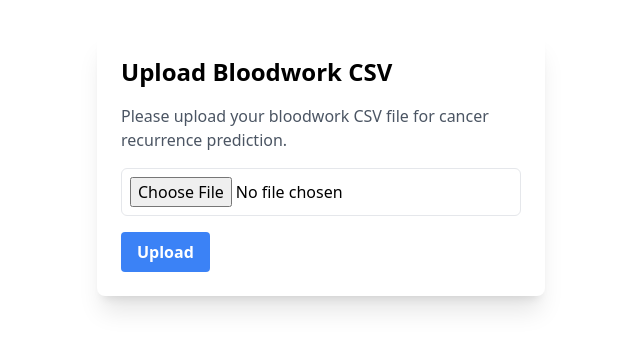
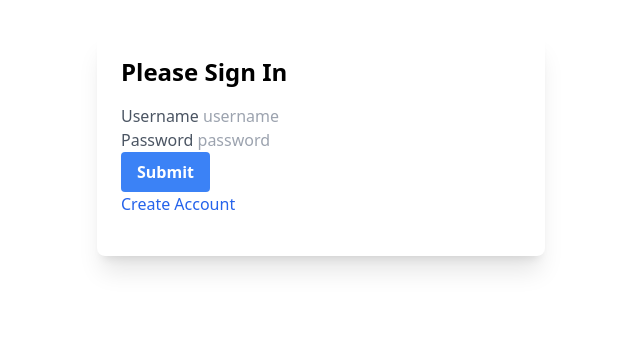
Before and after one commit to ChrisTague1/sdmay24-10, a SvelteKit app in the folder ai-cancer-ui/: page / in a window 1280 px wide. Shown: the top 350 px of the page, without its empty margins (319-959 px from the left). Built offline with nearby package versions, Linux system fonts and the light colour scheme.

Commit message:
added basic login

```diff
--- a/ai-cancer-ui/package.json
+++ b/ai-cancer-ui/package.json
@@ -24,6 +24,8 @@
     },
     "type": "module",
     "dependencies": {
-        "@tensorflow/tfjs": "^4.17.0"
+        "@tensorflow/tfjs": "^4.17.0",
+        "@tensorflow/tfjs-node": "^4.17.0",
+        "firebase": "^10.10.0"
     }
 }
--- a/ai-cancer-ui/src/routes/+page.svelte
+++ b/ai-cancer-ui/src/routes/+page.svelte
@@ -1,16 +1,63 @@
-<script lang='ts'>
-    import {enhance} from '$app/forms';
+<script>
+    // Import the functions you need from the SDKs you need
+    import { initializeApp } from "firebase/app";
+    import { getAnalytics } from "firebase/analytics";
+    // TODO: Add SDKs for Firebase products that you want to use
+    // https://firebase.google.com/docs/web/setup#available-libraries
+    // Your web app's Firebase configuration
+    // For Firebase JS SDK v7.20.0 and later, measurementId is optional
+    const firebaseConfig = {
+        apiKey: "AIzaSyCRArYuRx4hOIEntpd6sOj7PnwOzMG29A0",
+        authDomain: "sdmay24-10.firebaseapp.com",
+        projectId: "sdmay24-10",
+        storageBucket: "sdmay24-10.appspot.com",
+        messagingSenderId: "159889844134",
+        appId: "1:159889844134:web:f5f20aa862754ba2b29167",
+        measurementId: "G-E2BZSNX333"
+    };
+    // Initialize Firebase
+    const app = initializeApp(firebaseConfig);
+    const analytics = getAnalytics(app);
 
-    export let form;
+
+
+
+
+
+    import { goto } from "$app/navigation";
+    $: submit = async () =>
+    {
+        // @ts-ignore
+        if(document.getElementById("username").value==="admin"&&document.getElementById("password").value==="admin")
+        {
+            goto('/app')
+        }
+        else
+        {
+
+        }
+    }
+    function create()
+    {
+        console.log("HELLO")
+        goto('/create')
+    }
 </script>
-<div class="max-w-md mx-auto mt-8 p-6 bg-white rounded-lg shadow-xl">
-    <h2 class="text-2xl font-bold mb-4">Upload Bloodwork CSV</h2>
-    <p class="text-gray-600 mb-4">Please upload your bloodwork CSV file for cancer recurrence prediction.</p>
-    <form method='POST' enctype="multipart/form-data" use:enhance>
-        <input type="file" class="border rounded-md p-2 w-full mb-4" accept=".csv" name="cancerFile"/>
-        <button class="bg-blue-500 hover:bg-blue-700 text-white font-bold py-2 px-4 rounded">Upload</button>
+
+<main class="form-signin">
+    <form on:submit|preventDefault={submit}>
+        <div class="max-w-md mx-auto mt-8 p-6 bg-white rounded-lg shadow-xl">
+            <h1 class="text-2xl font-bold mb-4">Please Sign In</h1>
+            <div class="form-floating">
+                <label class="text-gray-600 mb-4">Username</label>
+                <input id="username" class="form-control" placeholder="username">
+            </div>
+            <div class="form-floating">
+                <label class="text-gray-600 mb-4">Password</label>
+                <input type="password" id="password" class="form-control" placeholder="password">
+            </div>
+            <button class="bg-blue-500 hover:bg-blue-700 text-white font-bold py-2 px-4 rounded" type="submit">Submit</button>
+            <p id="CreateAccount" class="text-blue-600 mb-4" on:click={create}>Create Account</p>
+        </div>
     </form>
-    {#if form}
-        <h2 class="mt-4 text-2xl font-bold">{`Cancer will come back in ${form.prediction} months`}</h2>
-    {/if}
-</div>
+</main>
--- /dev/null
+++ b/ai-cancer-ui/src/routes/app/+page.svelte
@@ -0,0 +1,16 @@
+<script lang='ts'>
+    import {enhance} from '$app/forms';
+
+    export let form;
+</script>
+<div class="max-w-md mx-auto mt-8 p-6 bg-white rounded-lg shadow-xl">
+    <h2 class="text-2xl font-bold mb-4">Upload Bloodwork CSV</h2>
+    <p class="text-gray-600 mb-4">Please upload your bloodwork CSV file for cancer recurrence prediction.</p>
+    <form method='POST' enctype="multipart/form-data" use:enhance>
+        <input type="file" class="border rounded-md p-2 w-full mb-4" accept=".csv" name="cancerFile"/>
+        <button class="bg-blue-500 hover:bg-blue-700 text-white font-bold py-2 px-4 rounded">Upload</button>
+    </form>
+    {#if form}
+        <h2 class="mt-4 text-2xl font-bold">{`Cancer will come back in ${form.prediction} months`}</h2>
+    {/if}
+</div>
```
Also changed, not shown: package.json (added, +12 -0 lines), ai-cancer-ui/src/routes/app/+page.server.ts (renamed from ai-cancer-ui/src/routes/+page.server.ts), 1 other file (tests, documents, lock files or other folders).
